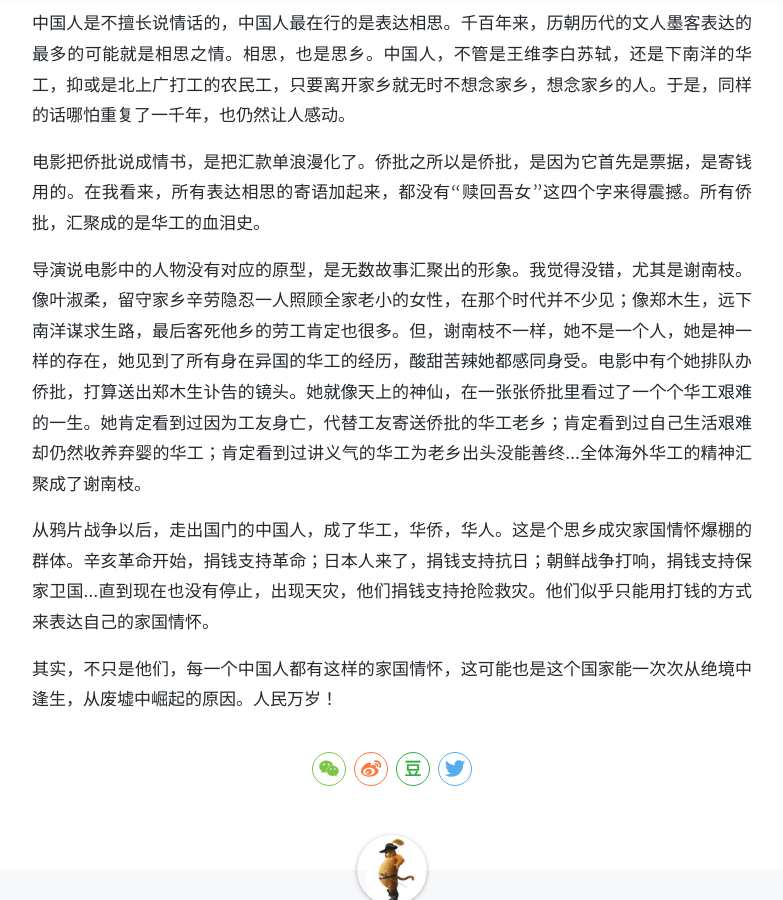
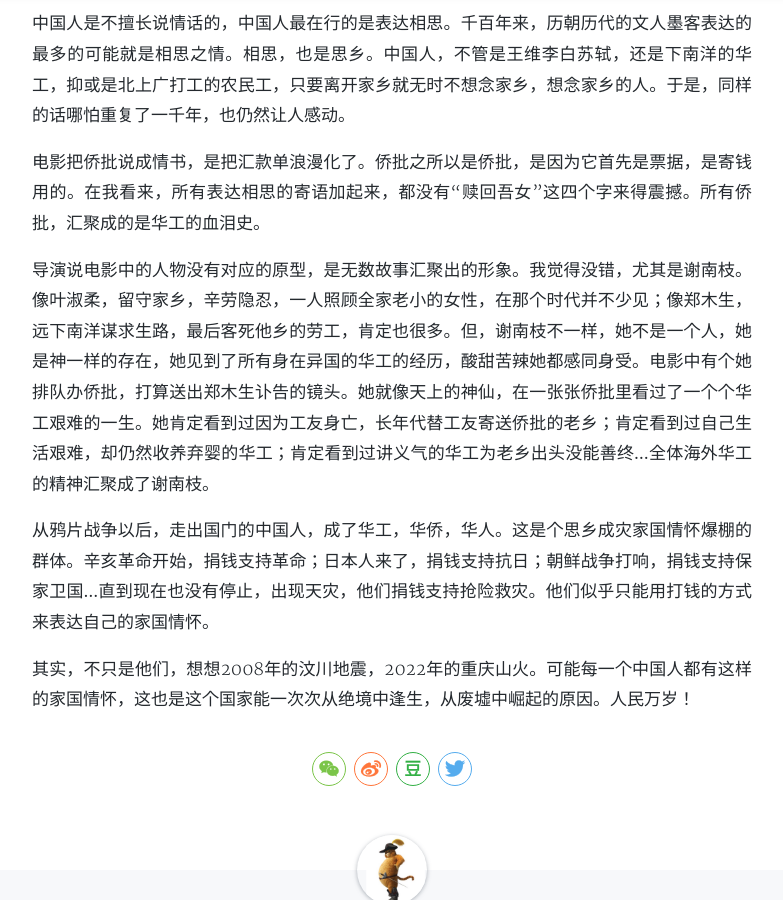
Before and after one commit to stardust1900/stardust1900.github.io, a Jekyll site: the page built from _posts/2026-05-12-dear-you.md, in a window 1280 px wide and 900 px high, scrolled down 599 px. Shown: the whole window, without its empty margins (248-1031 px from the left). Built offline with Jekyll 4.4.1, drawn with Linux system fonts in a browser that asks for light colours; nearby versions of some CDN libraries; comment, search, counter and statistics services are not loaded; a style sheet for code colours, icons or effects is not loaded.

Commit message:
调整词句

```diff
--- a/_posts/2026-05-12-dear-you.md
+++ b/_posts/2026-05-12-dear-you.md
@@ -13,8 +13,8 @@ tags: 给阿嬷的情书 电影
 
 电影把侨批说成情书，是把汇款单浪漫化了。侨批之所以是侨批，是因为它首先是票据，是寄钱用的。在我看来，所有表达相思的寄语加起来，都没有“赎回吾女”这四个字来得震撼。所有侨批，汇聚成的是华工的血泪史。
 
-导演说电影中的人物没有对应的原型，是无数故事汇聚出的形象。我觉得没错，尤其是谢南枝。像叶淑柔，留守家乡辛劳隐忍一人照顾全家老小的女性，在那个时代并不少见；像郑木生，远下南洋谋求生路，最后客死他乡的劳工肯定也很多。但，谢南枝不一样，她不是一个人，她是神一样的存在，她见到了所有身在异国的华工的经历，酸甜苦辣她都感同身受。电影中有个她排队办侨批，打算送出郑木生讣告的镜头。她就像天上的神仙，在一张张侨批里看过了一个个华工艰难的一生。她肯定看到过因为工友身亡，代替工友寄送侨批的华工老乡；肯定看到过自己生活艰难却仍然收养弃婴的华工；肯定看到过讲义气的华工为老乡出头没能善终...全体海外华工的精神汇聚成了谢南枝。
+导演说电影中的人物没有对应的原型，是无数故事汇聚出的形象。我觉得没错，尤其是谢南枝。像叶淑柔，留守家乡，辛劳隐忍，一人照顾全家老小的女性，在那个时代并不少见；像郑木生，远下南洋谋求生路，最后客死他乡的劳工，肯定也很多。但，谢南枝不一样，她不是一个人，她是神一样的存在，她见到了所有身在异国的华工的经历，酸甜苦辣她都感同身受。电影中有个她排队办侨批，打算送出郑木生讣告的镜头。她就像天上的神仙，在一张张侨批里看过了一个个华工艰难的一生。她肯定看到过因为工友身亡，长年代替工友寄送侨批的老乡；肯定看到过自己生活艰难，却仍然收养弃婴的华工；肯定看到过讲义气的华工为老乡出头没能善终...全体海外华工的精神汇聚成了谢南枝。
 
 从鸦片战争以后，走出国门的中国人，成了华工，华侨，华人。这是个思乡成灾家国情怀爆棚的群体。辛亥革命开始，捐钱支持革命；日本人来了，捐钱支持抗日；朝鲜战争打响，捐钱支持保家卫国...直到现在也没有停止，出现天灾，他们捐钱支持抢险救灾。他们似乎只能用打钱的方式来表达自己的家国情怀。
 
-其实，不只是他们，每一个中国人都有这样的家国情怀，这可能也是这个国家能一次次从绝境中逢生，从废墟中崛起的原因。人民万岁！
+其实，不只是他们，想想2008年的汶川地震，2022年的重庆山火。可能每一个中国人都有这样的家国情怀，这也是这个国家能一次次从绝境中逢生，从废墟中崛起的原因。人民万岁！
```
